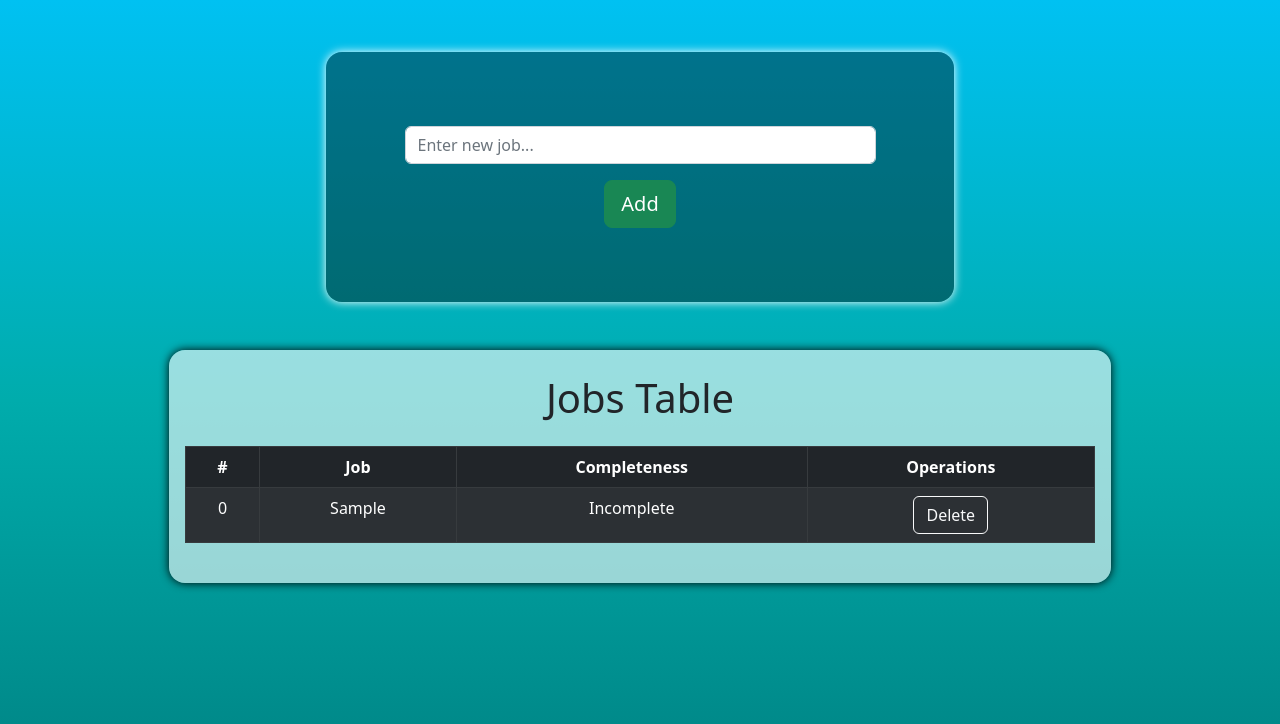
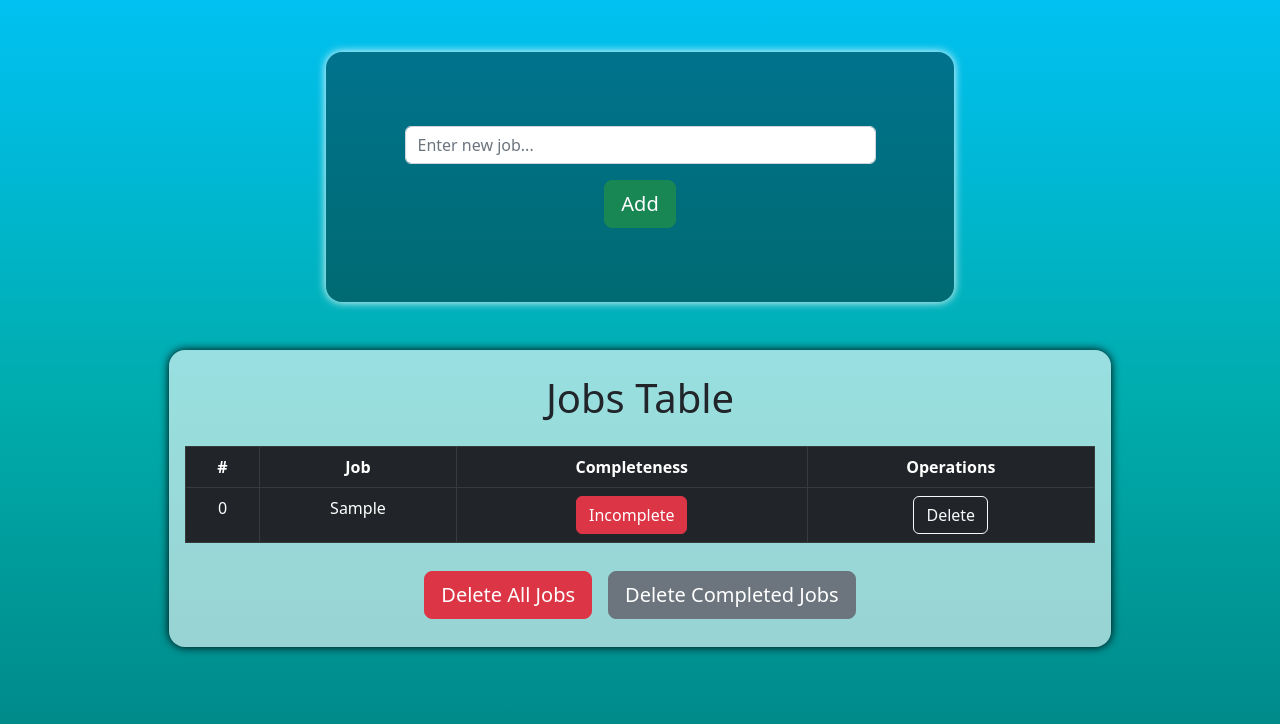
Before and after one commit to EhsanAryan/TodoAppReactTypescript, a React (Create React App) app: page / in a window 1280 px wide. Both pictures are taken after typing "Sample" into the empty fields and a click on the button "Add". Shown: the top 724 px of the page. Built offline with nearby package versions, Linux system fonts and the light colour scheme.

Commit message:
The forth commit (todo project)

```diff
--- a/package.json
+++ b/package.json
@@ -10,6 +10,7 @@
     "@types/node": "^16.11.47",
     "@types/react": "^18.0.17",
     "@types/react-dom": "^18.0.6",
+    "install": "^0.13.0",
     "react": "^18.2.0",
     "react-dom": "^18.2.0",
     "react-scripts": "5.0.1",
--- a/src/components/App.tsx
+++ b/src/components/App.tsx
@@ -1,4 +1,4 @@
-import React , { useState } from 'react';
+import React , { useEffect, useState } from 'react';
 import Input from "./Input";
 import Table from "./Table";
 import "./App.css";
@@ -6,7 +6,13 @@ import { JobType } from "../Types/JobType";
 
 
 const App: React.FC = () => {
-  const [allJobs , setAllJobs] = useState<JobType[]>([])
+  const [allJobs , setAllJobs] = useState<JobType[]>([]);
+
+  useEffect(() => {
+    if(localStorage.getItem("jobs")) {
+      setAllJobs(JSON.parse(localStorage.getItem("jobs")!));
+    }
+  } , []);
 
   return (
     <div className='app-div'>
--- a/src/components/Input.tsx
+++ b/src/components/Input.tsx
@@ -56,11 +56,13 @@ const Input: React.FC<InputProps> = (props) => {
 
         setAllJobs(prevState => {
             return [...prevState , newJob];
-        })
+        });
+
+        let jobs: JobType[] = localStorage.getItem("jobs") ? JSON.parse(localStorage.getItem("jobs")!) : [];
+        jobs = [...jobs , newJob];
+        localStorage.setItem("jobs" , JSON.stringify(jobs));
 
         setJob("");
-
-        console.log(allJobs);
     }
 
     const handleEnter = (event: React.KeyboardEvent<HTMLInputElement>) => {
--- a/src/components/Table.tsx
+++ b/src/components/Table.tsx
@@ -15,10 +15,73 @@ const Table: React.FC<TableProps> = (props) => {
     const {allJobs , setAllJobs} = props;
 
     const deleteJob = (jobId: string): void => {
-        setAllJobs(prevState => {
-            return prevState.filter(job => job.id !== jobId)
+        swal({
+            title: "Confirmation" ,
+            icon : "warning" ,
+            text : "Are you sure?" ,
+            buttons : ["No" , "Yes"] ,
+            dangerMode : true
         })
+        .then(value => {
+            if(value) {
+                setAllJobs(prevState => {
+                    return prevState.filter(job => job.id !== jobId)
+                });
+
+                let jobs: JobType[] = JSON.parse(localStorage.getItem("jobs")!);
+                jobs = jobs.filter((job: JobType) => job.id !== jobId);
+                localStorage.setItem("jobs" , JSON.stringify(jobs));
+            }
+        });
     }
+
+    const handleCompleteness = (jobId : string): void => {
+        let jobs: JobType[] = JSON.parse(localStorage.getItem("jobs")!);
+        jobs.forEach(job => {
+            if(job.id === jobId) {
+                job.isCompleted = !job.isCompleted;
+            }
+        })
+
+        setAllJobs(jobs);
+
+        localStorage.setItem("jobs" , JSON.stringify(jobs));
+    }
+
+    const deleteAllJobs = () => {
+        swal({
+            title: "Confirmation" ,
+            icon : "warning" ,
+            text : "Are you sure?" ,
+            buttons : ["No" , "Yes"] ,
+            dangerMode : true
+        })
+        .then(value => {
+            if(value) {
+                setAllJobs([]);
+                localStorage.removeItem("jobs");
+            }
+        });
+    }
+
+    const deleteCompletedJobs = () => {
+        swal({
+            title: "Confirmation" ,
+            icon : "warning" ,
+            text : "Are you sure?" ,
+            buttons : ["No" , "Yes"] ,
+            dangerMode : true
+        })
+        .then(value => {
+            if(value) {
+                let jobs: JobType[] = JSON.parse(localStorage.getItem("jobs")!);
+                jobs = jobs.filter(job => job.isCompleted === false);
+                setAllJobs(jobs);
+                localStorage.setItem("jobs" , JSON.stringify(jobs));
+            }
+        });
+    }
+
 
     return (
         <div className={`table-container mx-auto rounded-4 my-5 px-3 py-4
@@ -26,7 +89,7 @@ const Table: React.FC<TableProps> = (props) => {
            {allJobs.length > 0 ? (
              <>
                 <h1 className="text-center mb-4">Jobs Table</h1>
-                <table className="table table-dark table-bordered table-striped table-hover
+                <table className="table table-dark table-bordered table-hover
                 w-100 mx-auto text-center">
                     <thead>
                         <tr>
@@ -39,14 +102,19 @@ const Table: React.FC<TableProps> = (props) => {
                     <tbody>
                         {allJobs.map((job , jobIndex) => {
                             return (
-                                <tr key={job.id}>
+                                <tr key={job.id} className={`${job.isCompleted ? "table-active" : ""}`}>
                                     <td>{jobIndex}</td>
                                     <td>{job.text}</td>
                                     <td>
-                                        {job.isCompleted ? "Completed" : "Incomplete"}
+                                        <button type="button" className={`btn
+                                        ${job.isCompleted ? "btn-success" : "btn-danger"}`}
+                                        onClick={() => handleCompleteness(job.id)}>
+                                            {job.isCompleted ? "Completed" : "Incomplete"}
+                                        </button>
+
                                     </td>
                                     <td>
-                                        <button className="btn btn-outline-light"
+                                        <button type="button" className="btn btn-outline-light"
                                         onClick={() => deleteJob(job.id)}>
                                             Delete
                                         </button>
@@ -56,6 +124,16 @@ const Table: React.FC<TableProps> = (props) => {
                         })}
                     </tbody>
                 </table>
+                <div className="mt-4 text-center">
+                        <button type="button" className="btn btn-danger btn-lg mx-2 my-1"
+                        onClick={deleteAllJobs}>
+                            Delete All Jobs
+                        </button>
+                        <button type="button" className="btn btn-secondary btn-lg mx-2 my-1"
+                        onClick={deleteCompletedJobs}>
+                            Delete Completed Jobs
+                        </button>
+                </div>
              </>
            ) : (
             <h1>No jobs to show!</h1>
```
Also changed, not shown: 1 other file (tests, documents, lock files or other folders).
